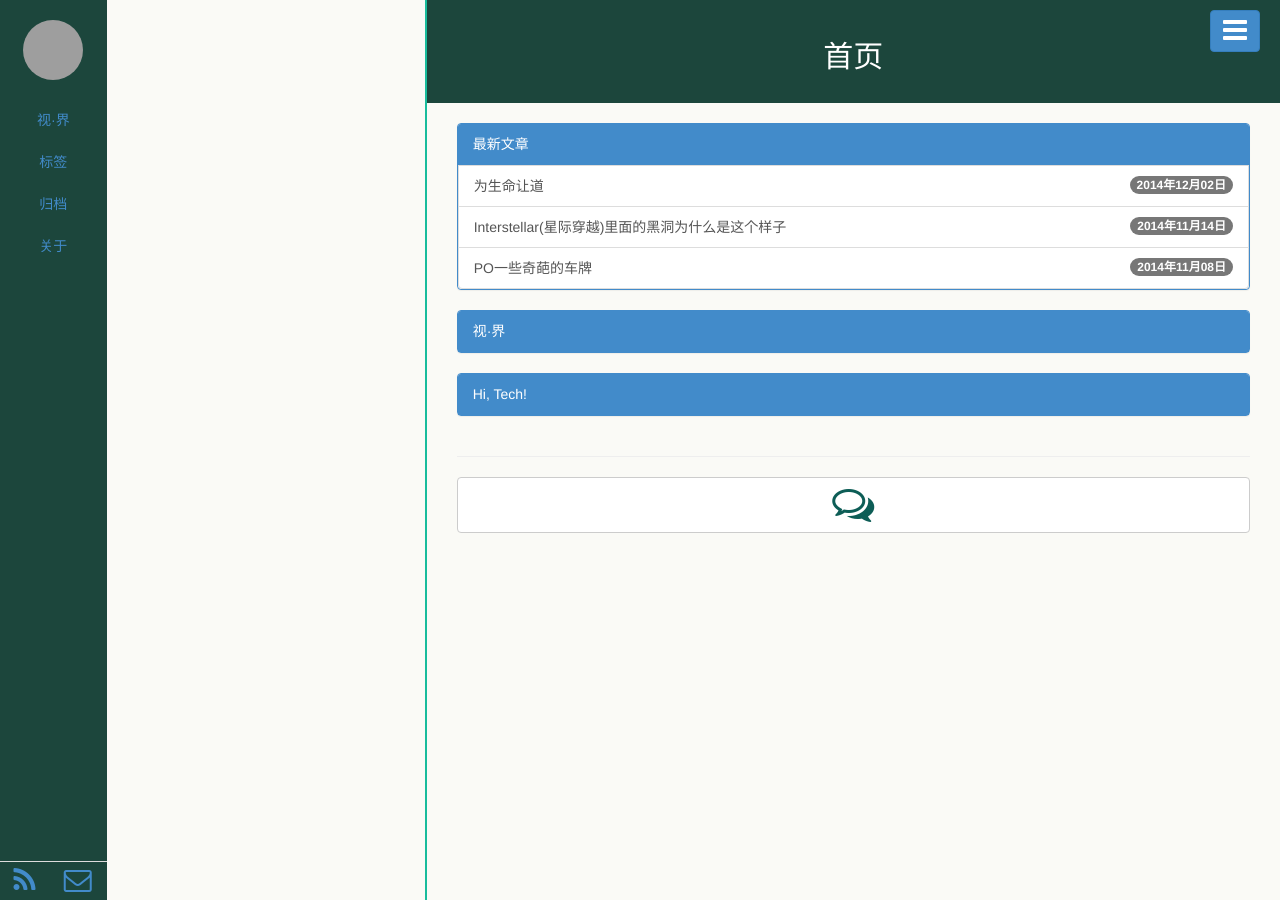
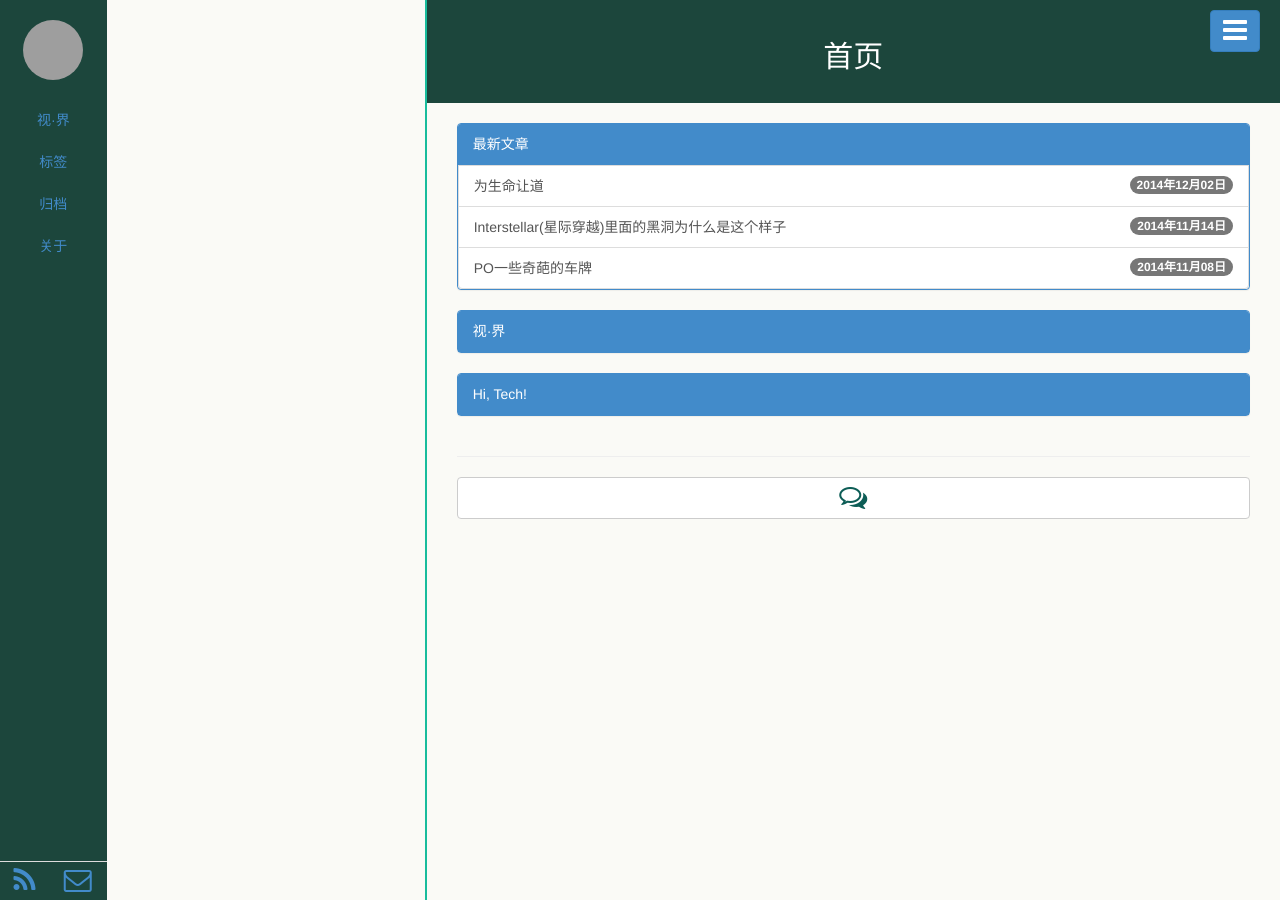
Before and after one commit to LanternD/lanternd.github.io, a Jekyll site: the page built from index.html, in a window 1280 px wide. Built offline with Jekyll 4.4.1, drawn with Linux system fonts in a browser that asks for light colours; the list of posts is cut into pages by our own code; comment, search, counter and statistics services are not loaded; grey boxes are pictures that could not be loaded.

Commit message:
LanternD's

```diff
--- a/_layouts/page.html
+++ b/_layouts/page.html
@@ -29,7 +29,7 @@ layout: base
    </script>
     <hr>
     <div id="comment-box" ><button type="button" class="btn btn-default show-commend" href="javascript:void(0);" onclick="toggleDuoshuoComments('#comment-box');" >
-      <i class="fa fa-comments-o fa-3x" style="color: #0d5d56;"></i>
+      <i class="fa fa-comments-o fa-2x" style="color: #0d5d56;"></i>
       </button>
     </div>
   </div>
--- a/_layouts/post.html
+++ b/_layouts/post.html
@@ -36,6 +36,8 @@ layout: base
 		}
 	   </script>
 		<hr>
-		<div id="comment-box" ><button type="button" href="javascript:void(0);" onclick="toggleDuoshuoComments('#comment-box');">Comment</button></div>
-	  </div>
+		<div id="comment-box" ><button type="button" class="btn btn-default show-commend" href="javascript:void(0);" onclick="toggleDuoshuoComments('#comment-box');" >
+      <i class="fa fa-comments-o fa-2x" style="color: #0d5d56;"></i>
+      </button>
+    </div>
 </div>
```
